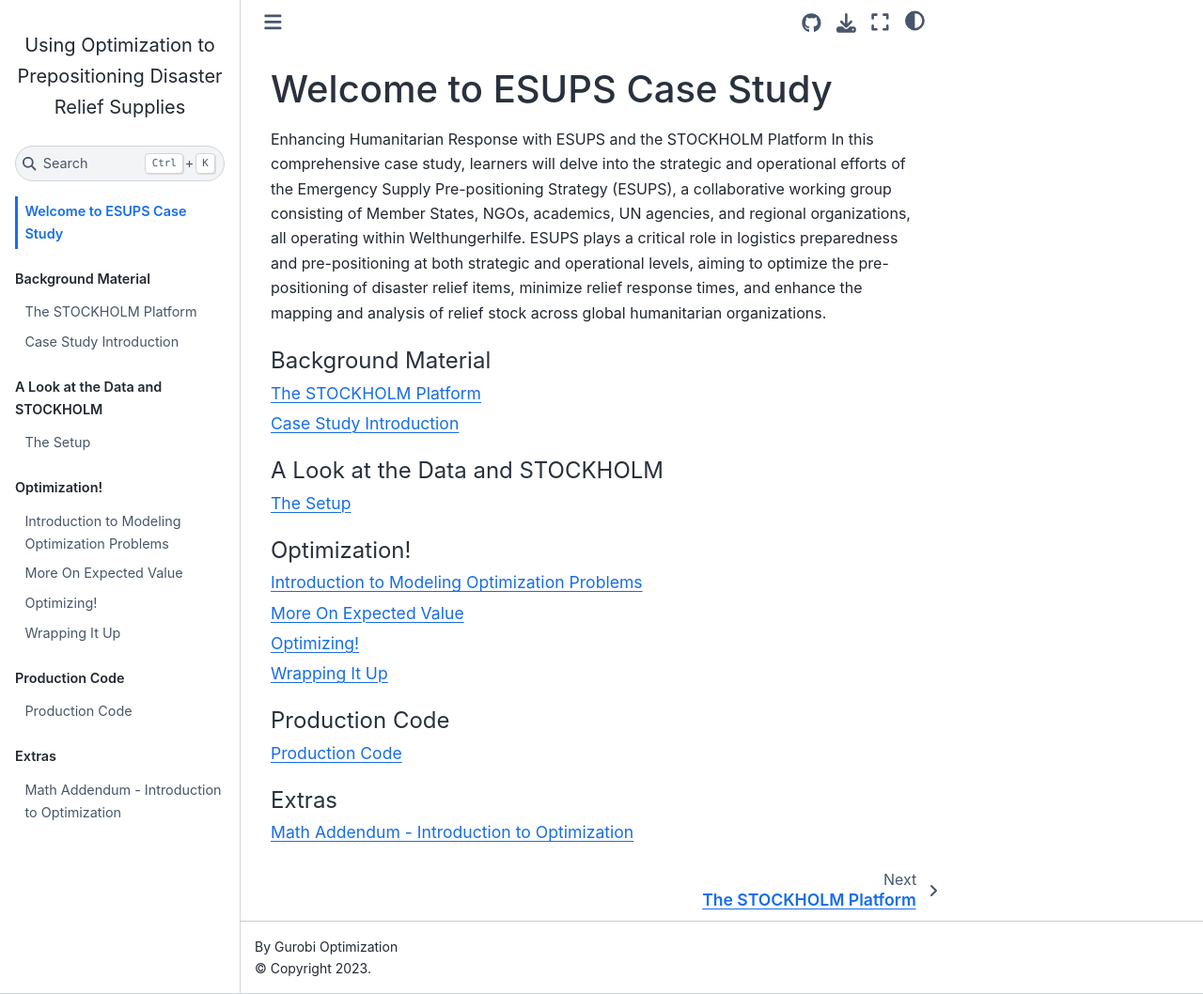
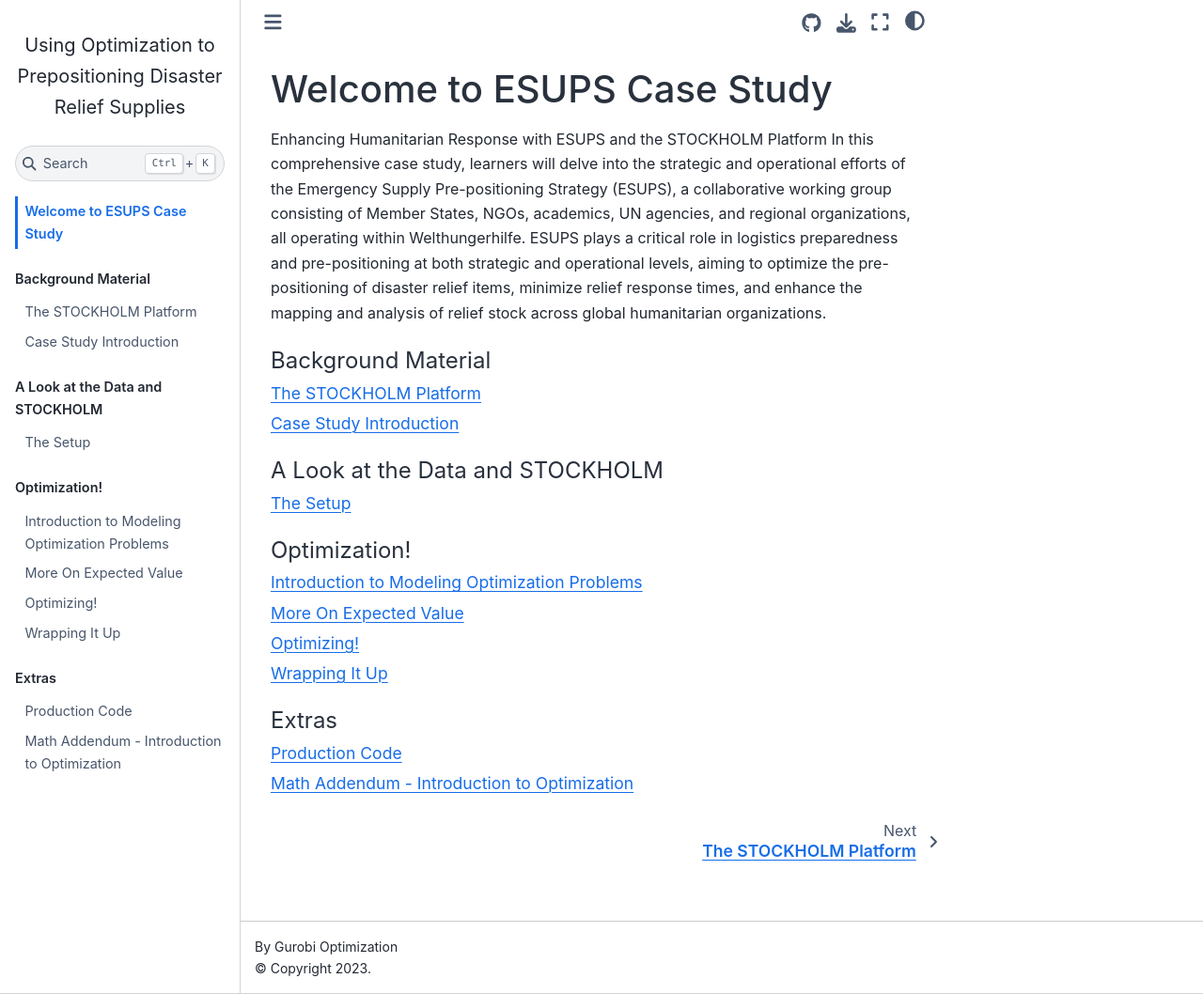
Before and after one commit to yurchisin/esups-supply-prepositioning, a Jupyter Book: the page built from docs/intro.md, in a window 1280 px wide and 1058 px high. Shown: the whole window at 94% size. Built offline with Jupyter Book 1.0.4 settings and Sphinx 7.4.7 and the Sphinx Book theme 1.1.4, drawn with Linux system fonts in a browser that asks for light colours.

Commit message:
Update _toc.yml

```diff
--- a/docs/_toc.yml
+++ b/docs/_toc.yml
@@ -17,9 +17,7 @@
     - file: disaster_prepositioning_3_B
     - file: disaster_prepositioning_3
     - file: disaster_prepositioning_5
-- caption: Production Code
+- caption: Extras
   chapters:
     - file: disaster_prepositioning_4
-- caption: Extras
-  chapters:
     - file: disaster_prepositioning_6
```
